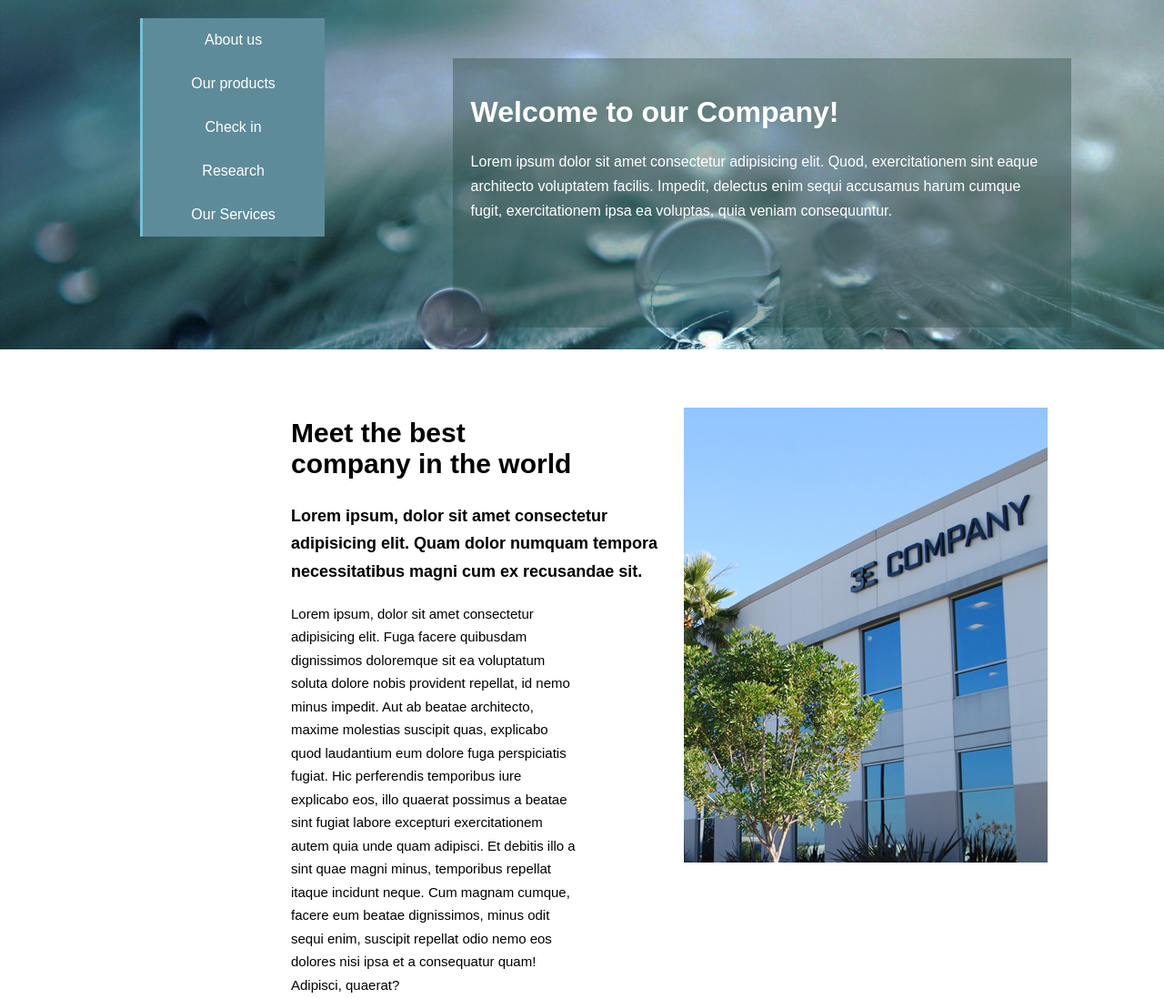
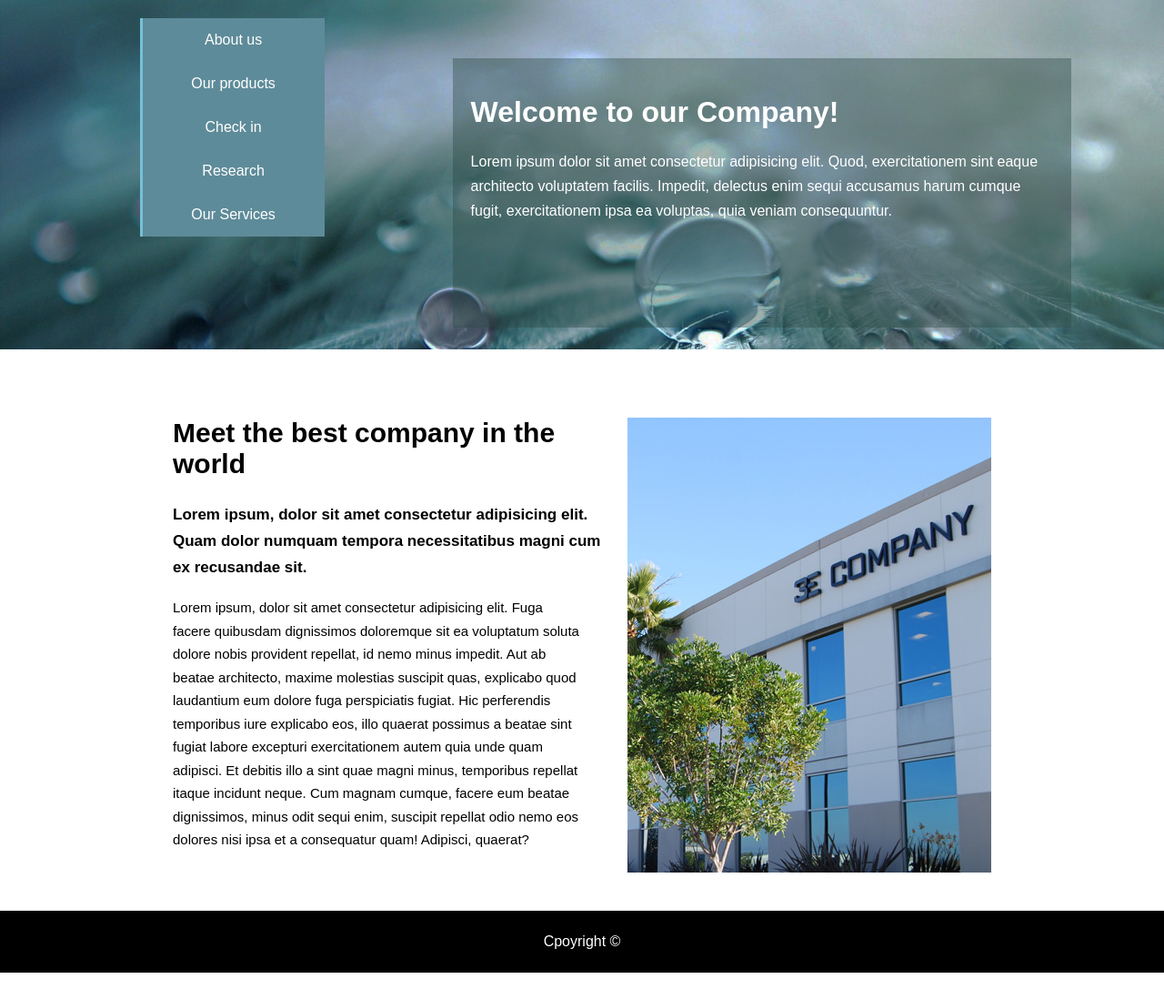
Before and after one commit to iugrai/Minimal-frontpage-positioning-, a plain HTML site: page index.html in a window 1280 px wide. Shown: the top 1098 px of the page at 91% size. After the commit the page ends 1069 px from the top, so only its background shows below. Drawn offline with Linux system fonts and the light colour scheme.

Commit message:
css javítás-float

```diff
--- a/index.html
+++ b/index.html
@@ -35,14 +35,20 @@
             </div>
         </div>
     </header>
+
+
+
     <main class="main-content">
+
+        <img class="company-image" src="./company.jpg" alt="">
+
         <h2>Meet the best company in the world</h2>
         <p class="content-lead">
             Lorem ipsum, dolor sit amet consectetur adipisicing elit. Quam dolor numquam tempora necessitatibus magni
             cum ex recusandae sit.
         </p>
 
-        <img class="company-image" src="./company.jpg" alt="">
+
         <p class="content-body">
             Lorem ipsum, dolor sit amet consectetur adipisicing elit. Fuga facere quibusdam dignissimos doloremque sit
             ea voluptatum soluta dolore nobis provident repellat, id nemo minus impedit. Aut ab beatae architecto,
--- a/style.css
+++ b/style.css
@@ -71,30 +71,34 @@ p {
     margin: 0 auto;
     padding-top: 50px;
     padding-bottom: 50px;
-    width: 50%;
+    width: 900px;
 }
 
 h2 {
     font-size: 30px;
-    width: 50%;
+    width: 450px;
 }
 
 
 .content-lead {
     font-weight: bold;
-    width: 65%;
-    font-size: 18px;
+    width: 490px;
+    font-size: 17px;
 }
 
 .content-body {
 font-size: 15px;
-width:50%;
+/* width:50%; */
+width: 450px;
 }
 
 .company-image {
-   position: absolute;
+   /* position: absolute;
    right: 10vw;
-   top: 35vw;
+   top: 35vw; */
+   float:right;
+   padding-top: 25px;
+
 }
 
 footer {
```
